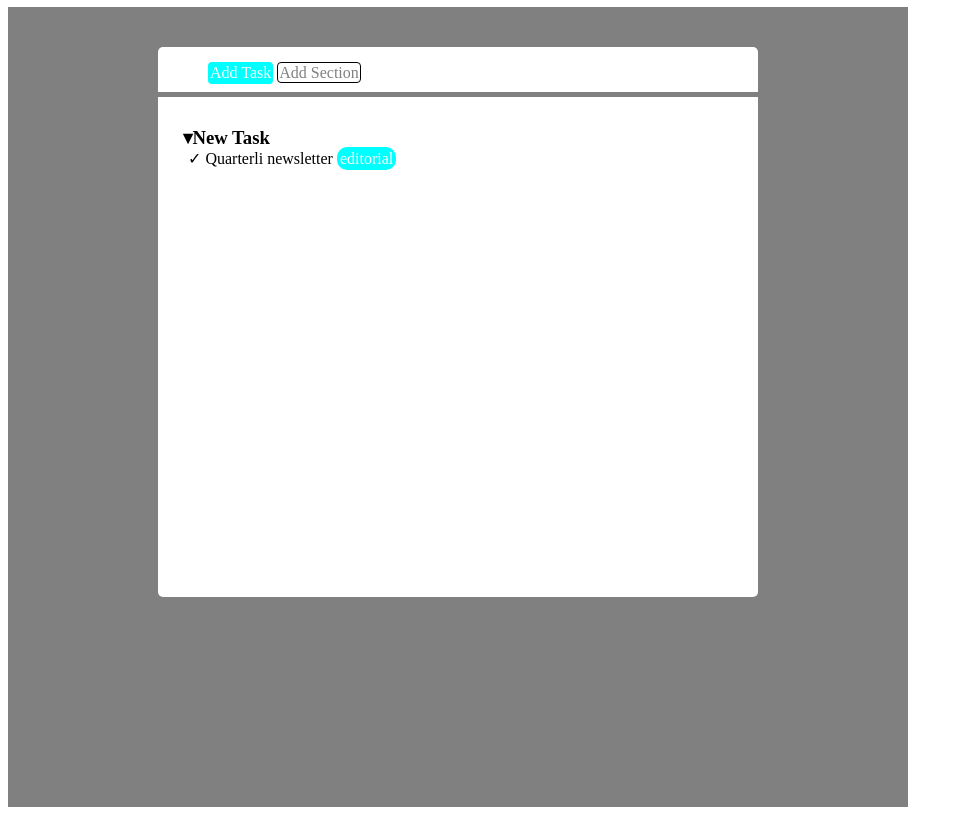
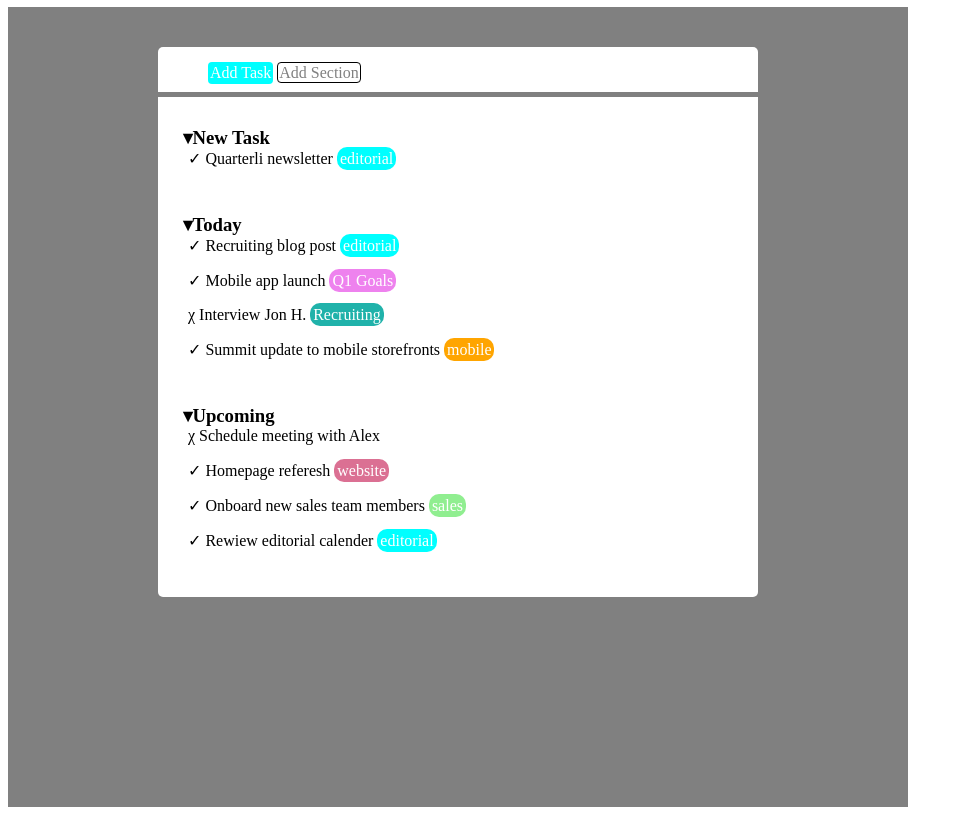
Before and after one commit to Nicolas2595/html-css-toboolist, a plain HTML site: page index.html in a window 1280 px wide. Shown: the part 84-899 px from the top of the page, without its empty margins (0-963 px from the left). Drawn offline with Linux system fonts and the light colour scheme.

Commit message:
aggiunta div finali

```diff
--- a/css/style.css
+++ b/css/style.css
@@ -61,9 +61,44 @@ h3 {
 
 }
 
-#word {
+#editorial {
     background-color: aqua;
     border-radius: 10px;
     padding: 3px;
     color: white;
 }
+
+#word {
+    background-color: violet;
+    border-radius: 10px;
+    padding: 3px;
+    color: white;
+}
+
+#word2 {
+    background-color: lightseagreen;
+    border-radius: 10px;
+    padding: 3px;
+    color: white;
+}
+
+#word3 {
+    background-color: orange;
+    border-radius: 10px;
+    padding: 3px;
+    color: white;
+}
+
+#word4 {
+    background-color: palevioletred;
+    border-radius: 10px;
+    padding: 3px;
+    color: white;
+}
+
+#word5{
+    background-color: lightgreen;
+    border-radius: 10px;
+    padding: 3px;
+    color: white;
+}
--- a/index.html
+++ b/index.html
@@ -24,10 +24,33 @@
             </div>
 
             <div class="box2">
+
                 <div>
                     <h3>&#9662;New Task</h3>
-                    <p class="newsletter">&check; Quarterli newsletter <span id="word">editorial</span> </p>
+                    <p class="newsletter">&check; Quarterli newsletter <span id="editorial">editorial</span> </p>
                 </div>
+
+                <div>
+                    <h3>&#9662;Today</h3>
+                    <p
+                    class="newsletter">&check; Recruiting blog post <span id="editorial">editorial</span> </p>
+                    <p class="newsletter">&check; Mobile app launch <span id="word">Q1 Goals</span> </p>
+                    <p class="newsletter">&chi; Interview Jon H. <span id="word2">Recruiting</span> </p>
+                    <p class="newsletter">&check; Summit update to mobile storefronts <span id="word3">mobile</span></p>
+                </div>
+
+                <div>
+                    <h3>&#9662;Upcoming</h3>
+                    <p class="newsletter">&chi; Schedule meeting with Alex</p>
+                    <p class="newsletter">&check; Homepage referesh <span id="word4">website</span></p>
+                    <p class="newsletter">&check; Onboard new sales team members <span id="word5">sales</span></p>
+                    <p class="newsletter">&check; Rewiew editorial calender <span id="editorial">editorial</span></p>
+                </div>
+
+
+
+
+
 
             </div>
 
```
